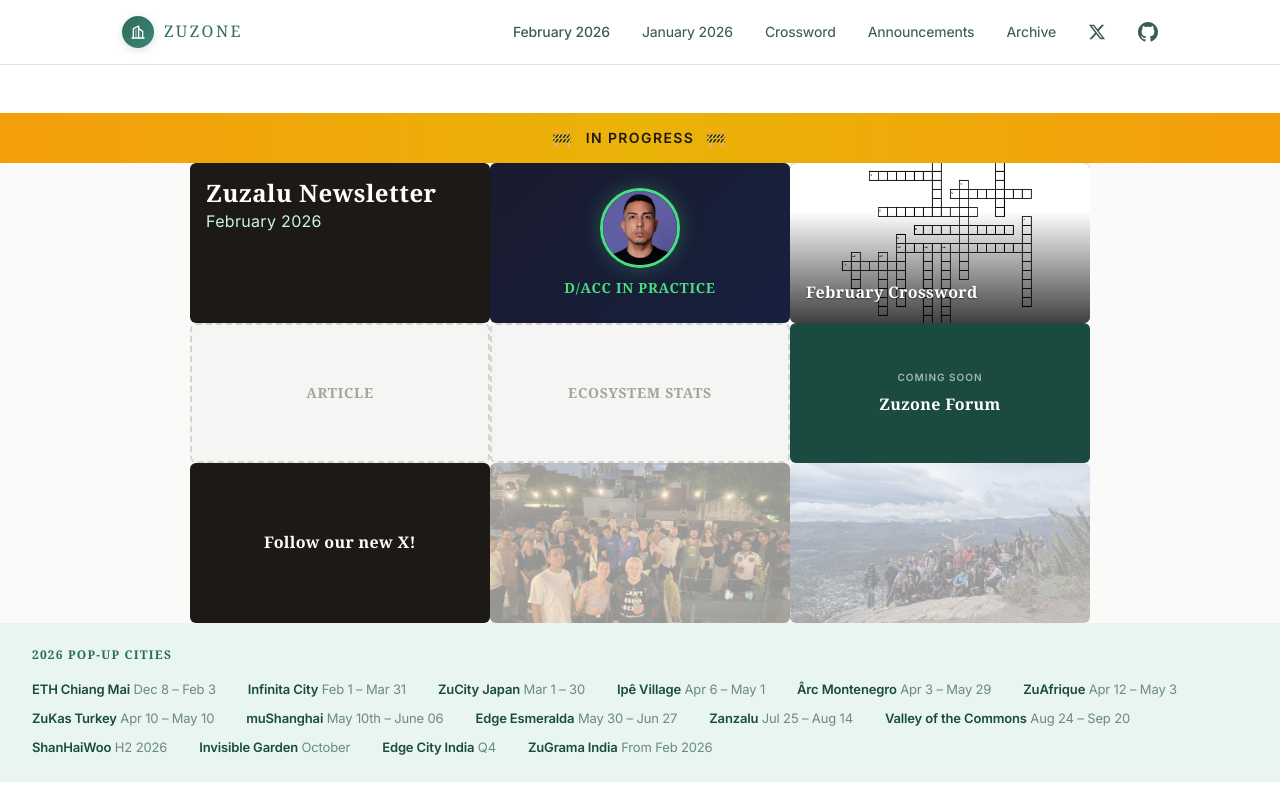
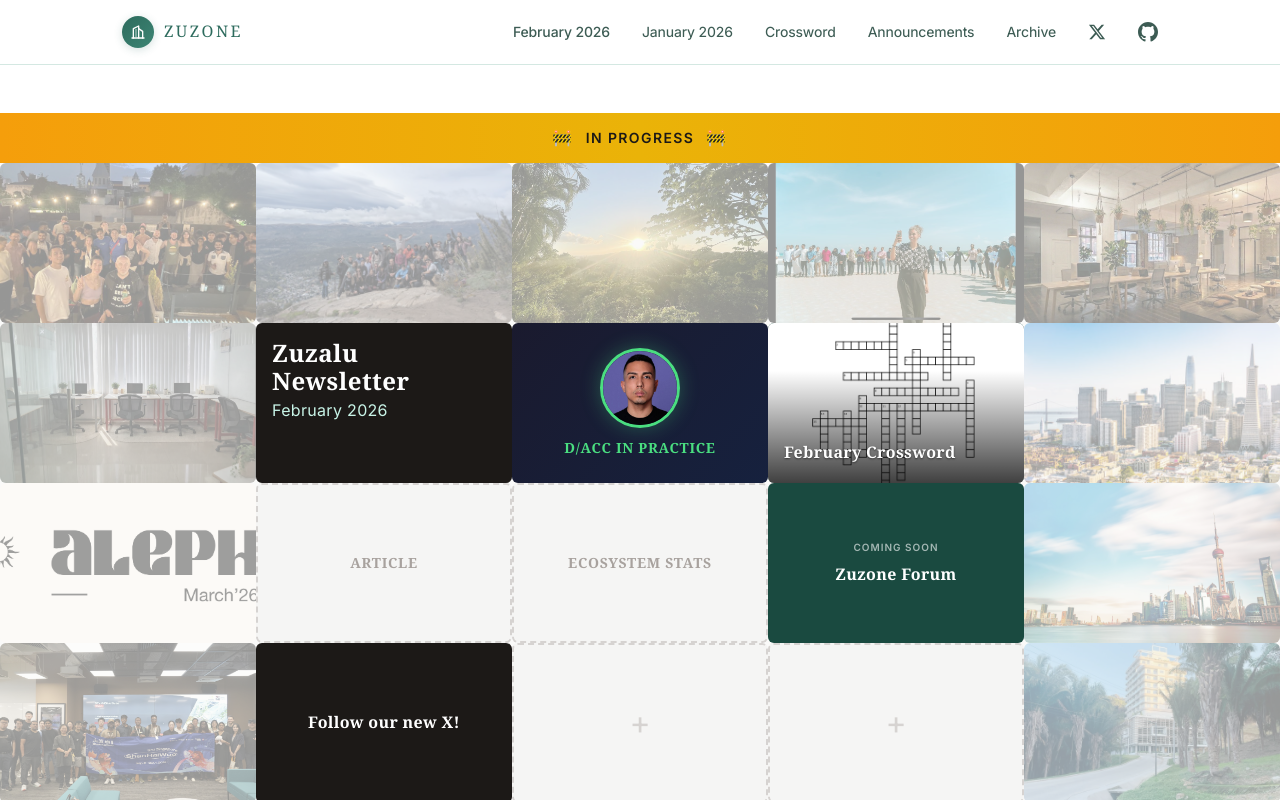
Before and after one commit to vrnvrn/zu, a Next.js app in the folder zuletter/: page /february-2026 in a window 1280 px wide. Shown: the top 800 px of the page. Built offline with nearby package versions, Linux system fonts and the light colour scheme.

Commit message:
Create 5x5 grid with faded images framing the 3x3 content area

```diff
--- a/zuletter/app/february-2026/page.tsx
+++ b/zuletter/app/february-2026/page.tsx
@@ -93,7 +93,26 @@ Cheaper, native batch verification strengthens decentralization and user soverei
   },
 }
 
-const cards: Card[] = [
+const fadedImages = [
+  '/newsletters/images/2026-01/Invisiblegarden.jpeg',
+  '/newsletters/images/2026-01/edgecity.jpeg',
+  '/newsletters/images/2026-01/infinita1.jpeg',
+  '/newsletters/images/2026-01/zanzalu.jpeg',
+  '/newsletters/images/2026-01/zuberlin.jpeg',
+  '/newsletters/images/2026-01/zugrama1.jpeg',
+  '/newsletters/images/2026-01/frontiertower.jpg',
+  '/newsletters/images/2026-01/crecimento.png',
+  '/newsletters/images/2026-01/muShanghai.jpg',
+  '/newsletters/images/2026-01/shw.jpeg',
+  '/newsletters/images/2026-01/infinita2.jpeg',
+  '/newsletters/images/2026-01/zugrama2.jpeg',
+  '/newsletters/images/2026-01/infinita3.jpeg',
+  '/newsletters/images/2026-01/invisiblegarden1.jpeg',
+  '/newsletters/images/2026-01/infinita4.jpeg',
+  '/newsletters/images/2026-01/infinita5.jpeg',
+]
+
+const contentCards: Card[] = [
   { id: 'intro', hubId: 'intro', title: 'Zuzalu Newsletter', subtitle: 'February 2026', isIntro: true },
   { id: 'dacc', hubId: 'dacc', title: 'd/acc in Practice', isDacc: true, image: '/images/ChrisMata.jpeg' },
   { id: 'crossword', hubId: 'crossword', title: 'February Crossword', isCrossword: true, image: '/images/feb26crossword.png' },
@@ -101,8 +120,35 @@ const cards: Card[] = [
   { id: 'stats', hubId: 'stats', title: 'Ecosystem Stats', isPlaceholder: true },
   { id: 'forum', hubId: 'forum', title: 'Zuzone Forum', isComingSoon: true },
   { id: 'twitter', hubId: 'placeholder', title: 'Follow our new X!', isExternalLink: true, externalUrl: 'https://x.com/zuzones' },
-  { id: 'faded-1', hubId: 'placeholder', isFadedImage: true, image: '/newsletters/images/2026-01/Invisiblegarden.jpeg' },
-  { id: 'faded-2', hubId: 'placeholder', isFadedImage: true, image: '/newsletters/images/2026-01/edgecity.jpeg' },
+  { id: 'placeholder-8', hubId: 'placeholder', isPlaceholder: true },
+  { id: 'placeholder-9', hubId: 'placeholder', isPlaceholder: true },
+]
+
+const cards: Card[] = [
+  // Row 1: 5 faded images (top border)
+  { id: 'faded-0', hubId: 'placeholder', isFadedImage: true, image: fadedImages[0] },
+  { id: 'faded-1', hubId: 'placeholder', isFadedImage: true, image: fadedImages[1] },
+  { id: 'faded-2', hubId: 'placeholder', isFadedImage: true, image: fadedImages[2] },
+  { id: 'faded-3', hubId: 'placeholder', isFadedImage: true, image: fadedImages[3] },
+  { id: 'faded-4', hubId: 'placeholder', isFadedImage: true, image: fadedImages[4] },
+  // Row 2: faded, 3 content, faded
+  { id: 'faded-5', hubId: 'placeholder', isFadedImage: true, image: fadedImages[5] },
+  ...contentCards.slice(0, 3),
+  { id: 'faded-6', hubId: 'placeholder', isFadedImage: true, image: fadedImages[6] },
+  // Row 3: faded, 3 content, faded
+  { id: 'faded-7', hubId: 'placeholder', isFadedImage: true, image: fadedImages[7] },
+  ...contentCards.slice(3, 6),
+  { id: 'faded-8', hubId: 'placeholder', isFadedImage: true, image: fadedImages[8] },
+  // Row 4: faded, 3 content, faded
+  { id: 'faded-9', hubId: 'placeholder', isFadedImage: true, image: fadedImages[9] },
+  ...contentCards.slice(6, 9),
+  { id: 'faded-10', hubId: 'placeholder', isFadedImage: true, image: fadedImages[10] },
+  // Row 5: 5 faded images (bottom border)
+  { id: 'faded-11', hubId: 'placeholder', isFadedImage: true, image: fadedImages[11] },
+  { id: 'faded-12', hubId: 'placeholder', isFadedImage: true, image: fadedImages[12] },
+  { id: 'faded-13', hubId: 'placeholder', isFadedImage: true, image: fadedImages[13] },
+  { id: 'faded-14', hubId: 'placeholder', isFadedImage: true, image: fadedImages[14] },
+  { id: 'faded-15', hubId: 'placeholder', isFadedImage: true, image: fadedImages[15] },
 ]
 
 const popupCities = [
@@ -341,11 +387,9 @@ export default function February2026Page() {
 
         .newsletter-grid {
           display: grid;
-          grid-template-columns: repeat(3, 1fr);
+          grid-template-columns: repeat(5, 1fr);
           gap: 0;
           margin: 0;
-          max-width: 900px;
-          margin: 0 auto;
           padding: 0;
         }
 
@@ -771,9 +815,15 @@ export default function February2026Page() {
           color: #2d6b5d;
         }
 
+        @media (max-width: 1000px) {
+          .newsletter-grid {
+            grid-template-columns: repeat(4, 1fr);
+          }
+        }
+
         @media (max-width: 768px) {
           .newsletter-grid {
-            grid-template-columns: repeat(2, 1fr);
+            grid-template-columns: repeat(3, 1fr);
           }
         }
 
```
